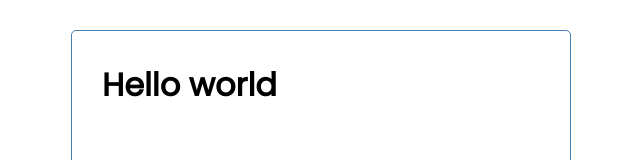
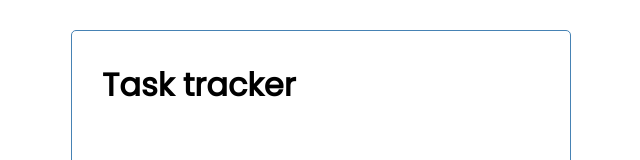
Before and after one commit to akijakya/todos-vue, a Vue app: page / in a window 1280 px wide. Shown: the top 160 px of the page, without its empty margins (319-959 px from the left). Built offline with nearby package versions, Linux system fonts and the light colour scheme.

Commit message:
Import Header for App.vue

```diff
--- a/src/App.vue
+++ b/src/App.vue
@@ -1,14 +1,16 @@
 <template>
   <div class="container">
-    <h1>Hello world</h1>
+    <Header />
   </div>
 </template>
 
 <script>
+import Header from './components/Header'
 
 export default {
   name: 'App',
   components: {
+    Header
   }
 }
 </script>
--- a/src/components/Header.vue
+++ b/src/components/Header.vue
@@ -5,13 +5,9 @@
 </template>
 
 <script>
-import { defineComponent } from '@vue/composition-api'
-
-export default defineComponent({
-    setup() {
-
-    },
-})
+export default {
+    name: 'Header',
+}
 </script>
 
 <style scoped>
```
